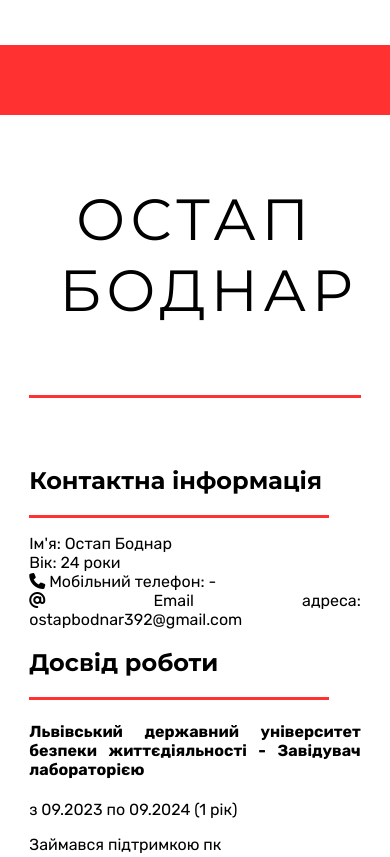
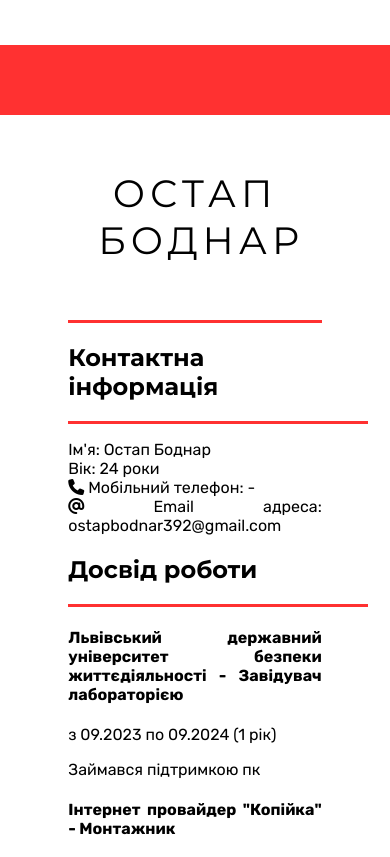
Before and after one commit to ostapbodnar3/ostapbodnar3.github.io, a plain HTML site: page index.html in a window 390 px wide. Shown: the top 857 px of the page. Drawn offline with Linux system fonts and the light colour scheme.

Commit message:
new styles for cv

```diff
--- a/style.css
+++ b/style.css
@@ -8,7 +8,7 @@ body {
     text-align: justify;
 }
 .container {
-    width: 85%;
+    width: 65%;
     margin: 0 auto;
 }
 .header-white-line {
@@ -36,11 +36,7 @@ body {
     display: flex;
     flex-direction: row;
     margin: auto;
-    padding: 3rem 0;
     justify-content: space-between;  /* This will put space between the two items */
-}
-.flex-item {
-    margin: 30px;
 }
 .flex-item > ul {
     padding-top: 20px;
@@ -71,12 +67,18 @@ a {
 .social-media-links > ul > li:hover {
     opacity: 0.7;
 }
+.portfolio {
+    padding-bottom: 3rem;
+}
+
+.footer {
+    height: 70px;
+    background-color: #ff3131;
+}
 
 @media (max-width: 800px) {
-  .flex-container {
-    flex-direction: column;
-  }
-    .flex-item {
-        margin: 0px;
+    .name {
+        font-size: 38px;
+        padding: 30px;
     }
 }
```
